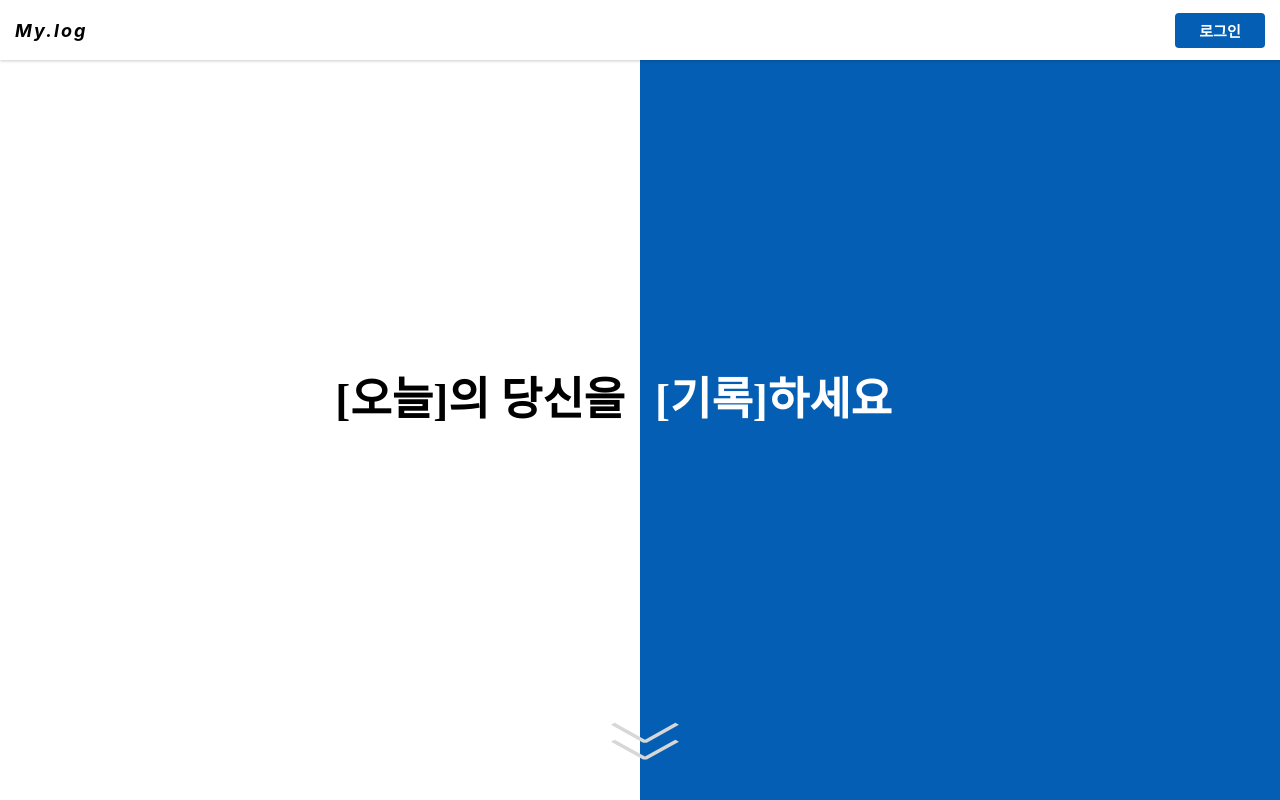
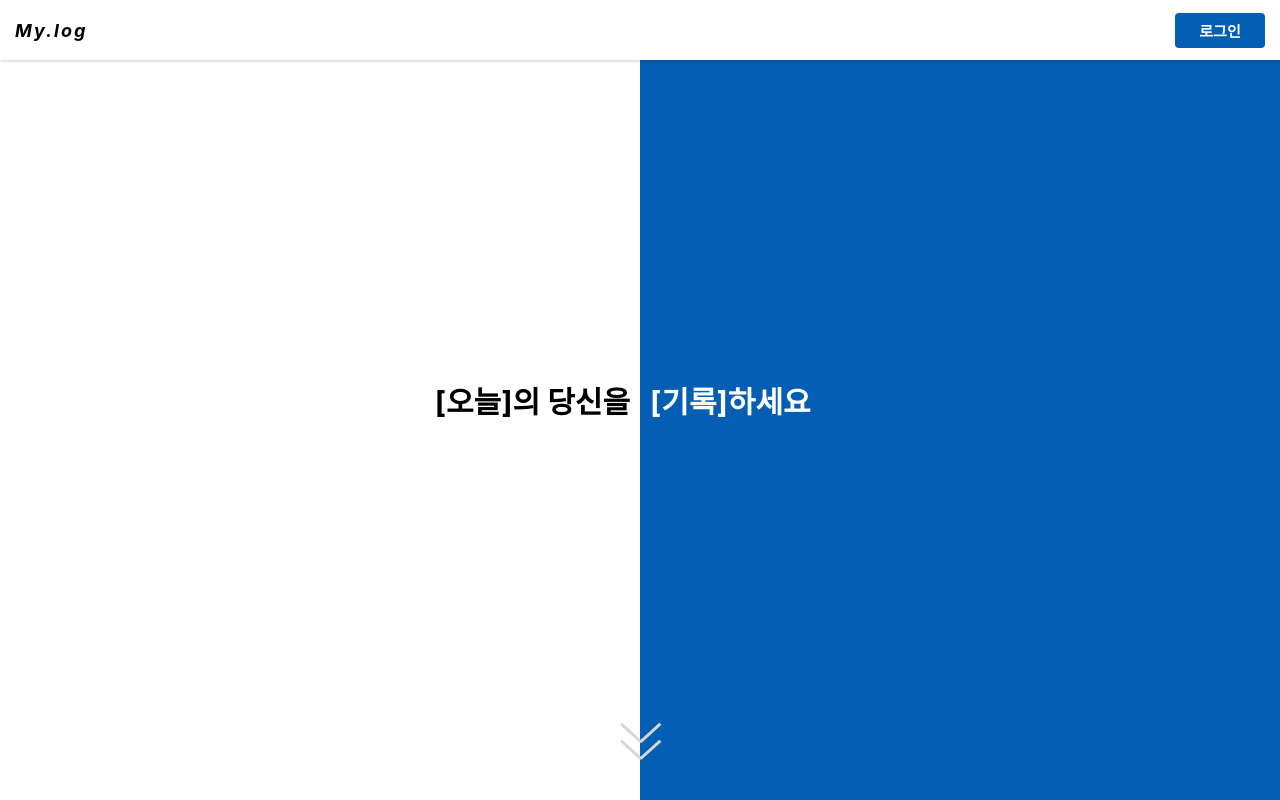
Before and after one commit to dekim1028/Blog, a React (Create React App) app in the folder blog-frontend/: page / in a window 1280 px wide. Built offline with nearby package versions, Linux system fonts and the light colour scheme.

Commit message:
Update AboutMyLog css

```diff
--- a/blog-frontend/src/components/about/AboutMyLog.js
+++ b/blog-frontend/src/components/about/AboutMyLog.js
@@ -1,7 +1,7 @@
 import React,{useState} from 'react';
 import styled,{css} from 'styled-components';
 import { useEffect } from 'react';
-import {VscFoldDown, VscFoldUp} from 'react-icons/vsc';
+import {VscFoldUp, VscFoldDown} from 'react-icons/vsc';
 import cn from 'classnames';
 import Button from '../common/Button';
 
@@ -10,106 +10,106 @@ const AboutMyLogBlock = styled.div`
     overflow:hidden;
 `;
 
-const PageBlock = styled.div`
+
+const Page = styled.div`
+    width:100vw;
+    height:100vh;
     display:flex;
     transition: 2.5s;
-    line-height: 100vh;
 
     @media (max-width:768px){
         display:block;
     }
 `;
 
-const Page = styled.div`
-    width: 50%;
-    height: 100vh;
-    font-size:45px;
-    font-weight:bold;
-    font-family:MalgunGothic;
-    padding:0 15px;
-
-    ${props=>
-        props.background&&
-        css`
-            background:${props.background};
-        `
-    }
-
-    &.left{
-        text-align: right;
-    }
-    &.right{
-        color:white;
-    }
-
-    .title{
-        margin:0;
-        font-size:35px;
-    }
-
-    .content{
-        margin:0;
-        font-size:35px;
-        line-height: 1.4;
-        padding-top: 45vh;
-    }
+const PageStyle = css`
+    width:50%;
+    display: flex;
+    align-items: center;
+    font-size: 30px;
+    font-weight: bold;
+    padding: 0 10px;
 
     @media (max-width:768px){
-        width: 100vw;
-        height: 50vh;
-        font-size:30px;
-        padding:0;
+        width:100%;
+        height:50%;
+        justify-content: center;
+        padding: 10px 0;
+    }
+`;
 
-        &.left{
-            text-align: center;
-            line-height: 92vh;
-        }
-        &.right{
-            text-align: center;
-            line-height:10vh;
+const LeftPage = styled.div`
+    ${PageStyle}
+    justify-content: flex-end;
+    background-color:white;
+
+    @media (max-width:768px){
+        align-items: flex-end;
+    }
+`;
+
+const RightPage = styled.div`
+    ${PageStyle}
+    background-color:#045FB4;
+    color:white;
+
+    @media (max-width:768px){
+        align-items: flex-start;
+
+        .content{
+            width:100%;
+            a{
+                margin:0 auto;
+            }
         }
 
-        .title{
-            font-size:30px;
-        }
-        .content{
-            padding: 13px 0;
+        .content_text{
+            text-align:center;
             font-size:25px;
-        }
-
-        a{
-            margin: 0 auto;
+            margin-bottom:10px;
         }
     }
 `;
 
-const FoldIconStyle = css`
+const GoToStartBtn = styled(Button)`
+    background:#0B173B;
+    color:white;
+    width: 150px;
+    margin-top: 10px;
+    &:hover{
+        background:#0B2161;
+    }
+`;
+
+const FoldStyle = css`
     position: absolute;
-    left: 48.8%;
+    transition:1s;
+    width: 100%;
     font-size: 45px;
     color: #D7D7D7;
-    transform: scaleX(1.8);
-    transition:1s;
-    z-index:1;
+
+    path{
+        transform: scaleX(1.1);
+    }
 
     &.hide{
         display:none;
     }
 `;
 
+const FoldUp = styled(VscFoldUp)`
+    ${FoldStyle}
+    top: 13%;
+    &:hover{
+        top: 10%;
+    }
+`;
+
 const FoldDown = styled(VscFoldDown)`
-    ${FoldIconStyle}
+    ${FoldStyle}
     top: 90%;
     &:hover{
         top: 93%;
-    }
-`;
-
-const FoldUp = styled(VscFoldUp)`
-    ${FoldIconStyle}
-    top: 13%;
-    &:hover{
-        top: 10%;
     }
 `;
 
@@ -143,35 +143,41 @@ const AboutMyLog = () => {
         }else{
             setCheckDown(false);
         }
-    },[movePage,checkUp,checkDown]);
+    },[movePage]);
 
     const changeState =()=>{
         targetNum===0?setTargetNum(targetNum+1):setTargetNum(targetNum-1);
+    };
+
+    const movePageUp = () =>{
+        setmovePage(movePage+100);
     };
 
     const movePageDown = () =>{
         setmovePage(movePage-100);
     };
 
-    const movePageUp = () =>{
-        setmovePage(movePage+100);
-    };
-
     return (
         <AboutMyLogBlock>
-            <PageBlock style={{marginTop:`${movePage}vh`}}>
-                <Page className="left" background="#ffffff">[{dateTextArr[targetNum]}]의 당신을</Page>
-                <Page className="right" background="#045FB4">[{verbTextArr[targetNum]}]하세요</Page>
-            </PageBlock>
-            <PageBlock>
-                <Page className="left" background="#ffffff">
-                    <h1 className="title">My.Log란?</h1>
-                </Page>
-                <Page className="right" background="#045FB4">
-                    <h1 className="content">오늘의 하루를 기록할 수 있는<br/>블로그형 웹 사이트 입니다.</h1>
-                    <Button color2 width="130px" to="/login">바로 시작하기</Button>
-                </Page>
-            </PageBlock>
+            <Page style={{marginTop:`${movePage}vh`}}>
+                <LeftPage>
+                    [{dateTextArr[targetNum]}]의 당신을
+                </LeftPage>
+                <RightPage>
+                    [{verbTextArr[targetNum]}]하세요
+                </RightPage>
+            </Page>
+            <Page>
+                <LeftPage>
+                    My.Log란?
+                </LeftPage>
+                <RightPage>
+                    <div className="content">
+                        <div className="content_text">오늘의 하루를 기록할 수 있는<br/>블로그형 웹 사이트 입니다.</div>
+                        <GoToStartBtn to="/login">바로 시작하기</GoToStartBtn>
+                    </div>
+                </RightPage>
+            </Page>
             <FoldUp className={cn({hide:checkUp})} onClick={movePageUp}/>
             <FoldDown className={cn({hide:checkDown})} onClick={movePageDown}/>
         </AboutMyLogBlock>
--- a/blog-frontend/src/components/common/Button.js
+++ b/blog-frontend/src/components/common/Button.js
@@ -34,16 +34,6 @@ const customStyle = css`
             background:#585858;
             &:hover{
                 background:#848484;
-            }
-        `
-    }
-    ${props=>
-        props.color2&&
-        css`
-            background:#0B173B;
-            color:white;
-            &:hover{
-                background:#0B2161;
             }
         `
     }
```
